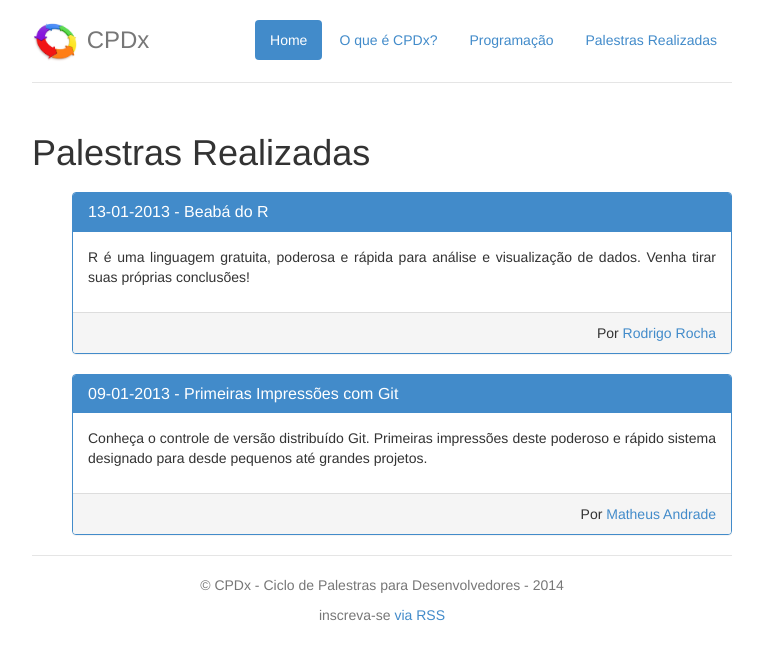
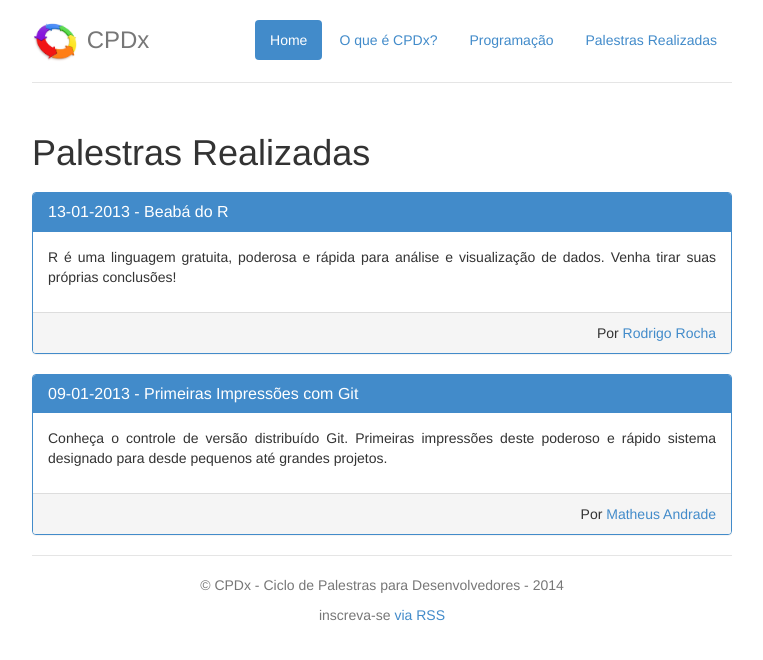
Before and after one commit to rodrigorgs/cpdx.github.io, a Jekyll site: the page built from talks.html, in a window 1280 px wide. Shown: the top 660 px of the page, without its empty margins (258-1021 px from the left). Built offline with Jekyll 4.4.1, drawn with Linux system fonts in a browser that asks for light colours; nearby versions of some CDN libraries.

Commit message:
Corrige estilo de box das palestras realizadas.

```diff
--- a/assets/css/style.css
+++ b/assets/css/style.css
@@ -3,8 +3,9 @@ article{
   margin-top: 20px;
 }
 
-#palestras-realizadas li{
+#palestras-realizadas {
   list-style: none;
+  padding: 0px;
 }
 
 /*
```
